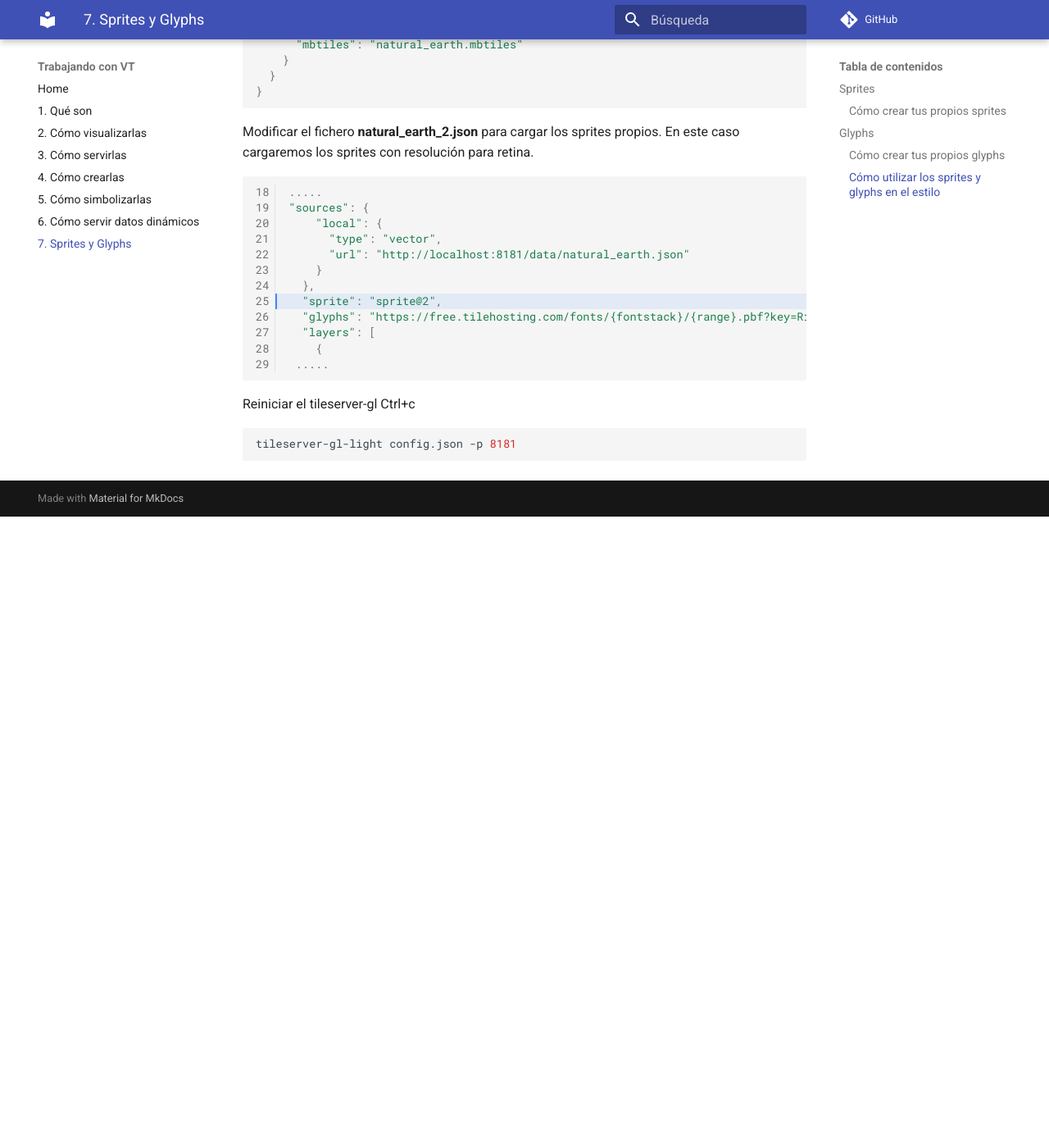
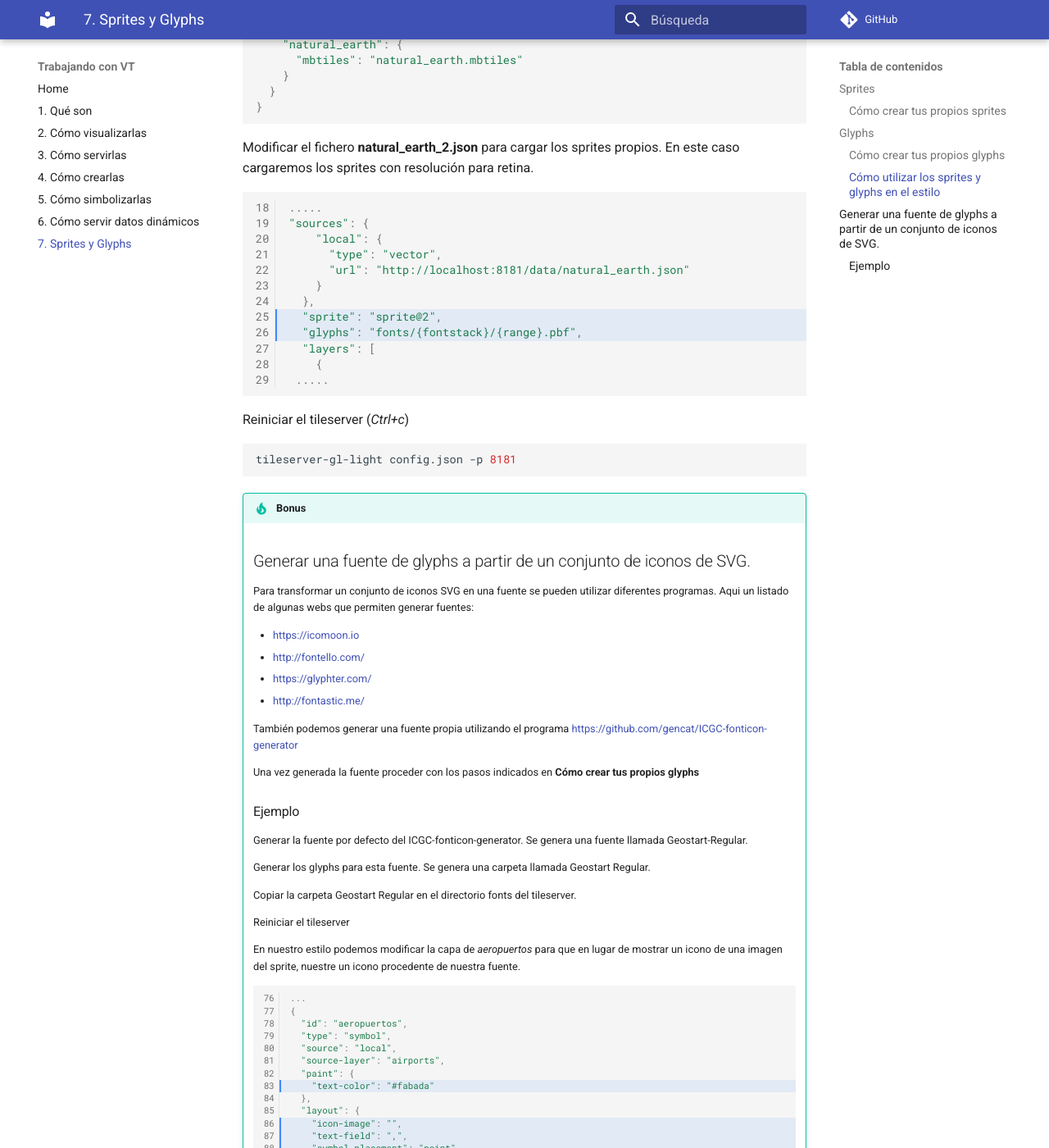
Before and after one commit to geoinquiets/taller-vt, an MkDocs documentation site: the page built from docs/7_sprites_glyphs.md, in a window 1280 px wide and 1400 px high, scrolled down 3583 px. Shown: the whole window at 82% size. Built offline with MkDocs 1.6.1 and Material for MkDocs 9.7.7, drawn with Linux system fonts in a browser that asks for light colours; comment, search, counter and statistics services are not loaded; old or Windows-style settings are respelled for this version of MkDocs; before the commit the page ends 4213 px from its top, so only the background shows below that; some of the changed text lies outside the part shown.

Commit message:
Bonus generar glyphs desde svg

````diff
--- a/docs/7_sprites_glyphs.md
+++ b/docs/7_sprites_glyphs.md
@@ -63,7 +63,6 @@ Al cabo de un rato, podemos ver los resultados en el directorio `_output`.
 Si no queremos generar una tipografía determinada, basta con borrar el directorio que la contiene.
 Del mismo modo podemos añadir tipografías añadiendo directorios. Por ejemplo, para generar "Comic Sans":
 
-
 ```bash
 rm -rf metropolis noto-sans open-sans pt-sans roboto
 cp -r ../datos/comic-sans-ms .
@@ -81,7 +80,6 @@ cp -r _output/* ../tileserver/fonts
 
 Habrá que reiniciar el tileserver para que cargue las nuevas tipografías.
 
-
 ### Cómo utilizar los sprites y glyphs en el estilo
 
 En el fichero de estilo indicar la URL tanto de los sprites como de los glyphs.
@@ -90,7 +88,6 @@ En el fichero de estilo indicar la URL tanto de los sprites como de los glyphs.
 "sprite": "https://openmaptiles.github.io/osm-bright-gl-style/sprite",
 "glyphs": "https://free.tilehosting.com/fonts/{fontstack}/{range}.pbf?key=RiS4gsgZPZqeeMlIyxFo",
 ```
-
 
 Para descargar los archivos de sprites escribiremos lo siguiente en nuestro terminal
 
@@ -111,13 +108,14 @@ Ir a la carpeta de data
 cd ..
 ```
 
-Modificar el fichero **config.json** del tileserver-gl para agregar la ruta donde se encuentran los sprites
+Modificar el fichero **config.json** del tileserver-gl para agregar la ruta donde se encuentran los sprites y los glyphs
 
-``` js hl_lines="2 3 4 5 6"
+``` js hl_lines="2 3 4 5 6 7"
 {
   "options":{
     "paths":{
-      "sprites": "sprites"
+      "sprites": "sprites",
+      "fonts": "fonts"
     }
   },
   "styles": {
@@ -144,7 +142,7 @@ Modificar el fichero **config.json** del tileserver-gl para agregar la ruta dond
 
 Modificar el fichero **natural_earth_2.json** para cargar los sprites propios. En este caso cargaremos los sprites con resolución para retina.
 
-``` js hl_lines="8" linenums="18"
+``` js hl_lines="8 9" linenums="18"
 .....
 "sources": {
     "local": {
@@ -153,14 +151,69 @@ Modificar el fichero **natural_earth_2.json** para cargar los sprites propios. E
     }
   },
   "sprite": "sprite@2",
-  "glyphs": "https://free.tilehosting.com/fonts/{fontstack}/{range}.pbf?key=RiS4gsgZPZqeeMlIyxFo",
+  "glyphs": "fonts/{fontstack}/{range}.pbf",
   "layers": [
     {
  .....
 ```
 
-Reiniciar el tileserver-gl Ctrl+c
+Reiniciar el tileserver (*Ctrl+c*)
 
 ``` bash
 tileserver-gl-light config.json -p 8181
 ```
+
+!!! tip "Bonus"
+    ## Generar una fuente de glyphs a partir de un conjunto de iconos de SVG.
+
+    Para transformar un conjunto de iconos SVG en una fuente se pueden utilizar diferentes programas. Aqui un listado de algunas webs que permiten generar fuentes:
+
+    * https://icomoon.io
+    * http://fontello.com/
+    * https://glyphter.com/
+    * http://fontastic.me/
+
+    También podemos generar una fuente propia utilizando el programa https://github.com/gencat/ICGC-fonticon-generator
+
+    Una vez generada la fuente proceder con los pasos indicados en **Cómo crear tus propios glyphs**
+
+    ### Ejemplo
+
+    Generar la fuente por defecto del ICGC-fonticon-generator. Se genera una fuente llamada Geostart-Regular.
+
+    Generar los glyphs para esta fuente. Se genera una carpeta llamada Geostart Regular.
+
+    Copiar la carpeta Geostart Regular en el directorio fonts del tileserver.
+
+    Reiniciar el tileserver
+
+    En nuestro estilo podemos modificar la capa de *aeropuertos* para que en lugar de mostrar un icono de una imagen del sprite, nuestre un icono procedente de nuestra fuente.
+
+    ``` js hl_lines="8 11 12 13 14 15 16 17" linenums="76"
+    ...
+    {
+      "id": "aeropuertos",
+      "type": "symbol",
+      "source": "local",
+      "source-layer": "airports",
+      "paint": {
+        "text-color": "#fabada"
+      },
+      "layout": {
+        "icon-image": "",
+        "text-field": ",",
+        "symbol-placement": "point",
+        "text-font": [
+          "Geostart Regular"
+        ],
+        "text-size": 25
+      },
+      "minzoom": 0
+    }
+    ....
+    ```
+    Como resultado se deben ver los aeropuertos con el icono correspondiente
+
+    ![Aeropuerto](img/aeropuerto_icon.png)
+
+    Una ventaja de utilizar iconos procedentes de glyphs sobre sprites es que funcionan como una fuente y se pueden cambiar de tamaño y color.
````
Also changed, not shown: docs/img/aeropuerto_icon.png (added).
